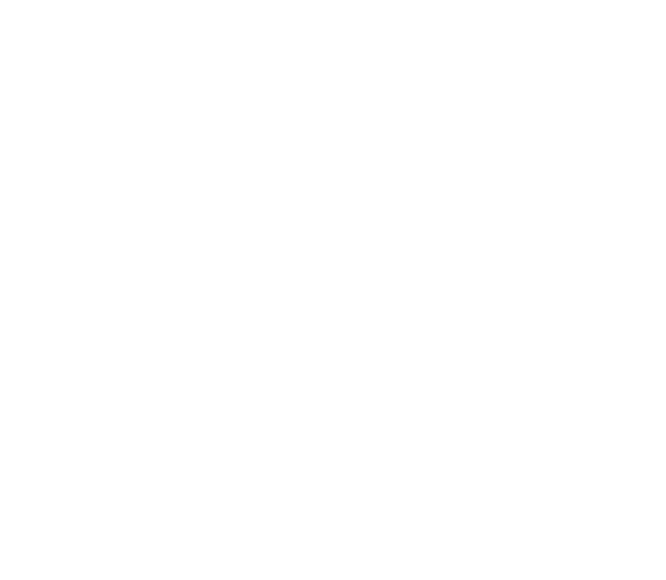
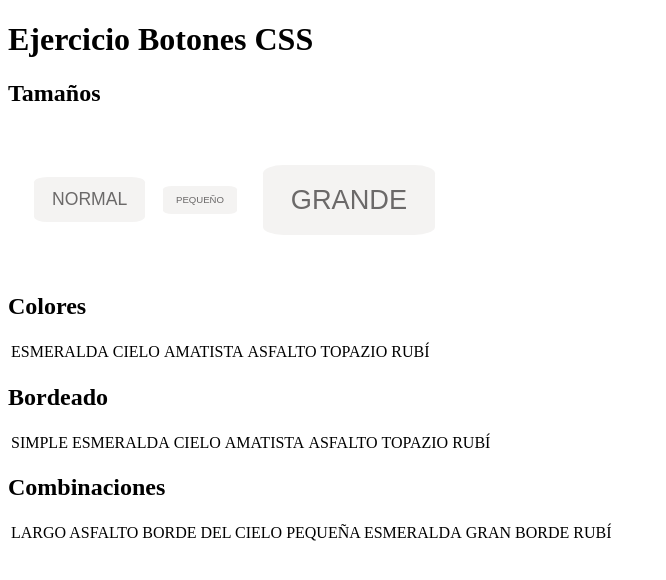
Before and after one commit to joisgori/LaboWeb3, a plain HTML site: page Ejercicio3/index.html in a window 1280 px wide. Shown: the whole page, without its empty margins (0-666 px from the left). Drawn offline with Linux system fonts and the light colour scheme.

Commit message:
Primer commit de los botones

```diff
--- a/Ejercicio3/index.html
+++ b/Ejercicio3/index.html
@@ -1,12 +1,70 @@
 <!DOCTYPE html>
 <html lang="en">
+
 <head>
     <meta charset="UTF-8">
     <meta name="viewport" content="width=device-width, initial-scale=1.0">
     <meta http-equiv="X-UA-Compatible" content="ie=edge">
-    <title>TAREA</title>
+    <link rel="Stylesheet" type="text/css" href="style.css">
+    <title>Botones con CSS</title>
 </head>
+
 <body>
     <!--DOMINGO AL MEDIO DÍA-->
+    <header>
+        <h1>Ejercicio Botones CSS</h1>
+    </header>
+    <main>
+        <div>
+            <h2>Tamaños</h2>
+            <table>
+                <tr>
+                    <td><button class="Tam">NORMAL</button></td>
+                    <td><button class="Tam" id="Peq">PEQUEÑO</button></td>
+                    <td><button class="Tam" id="Gra">GRANDE</button></td>
+                </tr>
+            </table>
+        </div>
+        <div>
+            <h2>Colores</h2>
+            <table>
+                <tr>
+                    <td>ESMERALDA</td>
+                    <td>CIELO</td>
+                    <td>AMATISTA</td>
+                    <td>ASFALTO</td>
+                    <td>TOPAZIO</td>
+                    <td>RUBÍ</td>
+                </tr>
+            </table>
+        </div>
+        <div>
+            <h2>Bordeado</h2>
+            <table>
+                <tr>
+                    <td>SIMPLE</td>
+                    <td>ESMERALDA</td>
+                    <td>CIELO</td>
+                    <td>AMATISTA</td>
+                    <td>ASFALTO</td>
+                    <td>TOPAZIO</td>
+                    <td>RUBÍ</td>
+                </tr>
+            </table>
+        </div>
+        <div>
+            <h2>Combinaciones</h2>
+            <table>
+                <tr>
+                    <td>LARGO ASFALTO</td>
+                    <td>BORDE DEL CIELO</td>
+                    <td>PEQUEÑA ESMERALDA</td>
+                    <td>GRAN BORDE RUBÍ</td>
+                </tr>
+            </table>
+        </div>
+    </main>
+
 </body>
+
 </html>
--- /dev/null
+++ b/Ejercicio3/style.css
@@ -0,0 +1,30 @@
+.Tam{
+    background: #f4f3f2;
+    color: rgb(107, 105, 105);
+    margin: 1.3em;
+    padding-top: 10%;
+    padding-bottom: 10%;
+    padding-left: 15%;
+    padding-right: 15%;
+    border: none;
+    border-radius: 12%;
+    font-size: 1.1em;
+}
+
+#Peq{
+    font-size: 0.6em;
+    margin-left: 2.8em;
+}
+
+#Gra{
+    font-size: 1.7em;
+}
+
+/*
+#57d68d
+#5cace2
+#ae7ac4;
+#5c6d7e
+#ea974e
+#eb6f62
+---------
```
